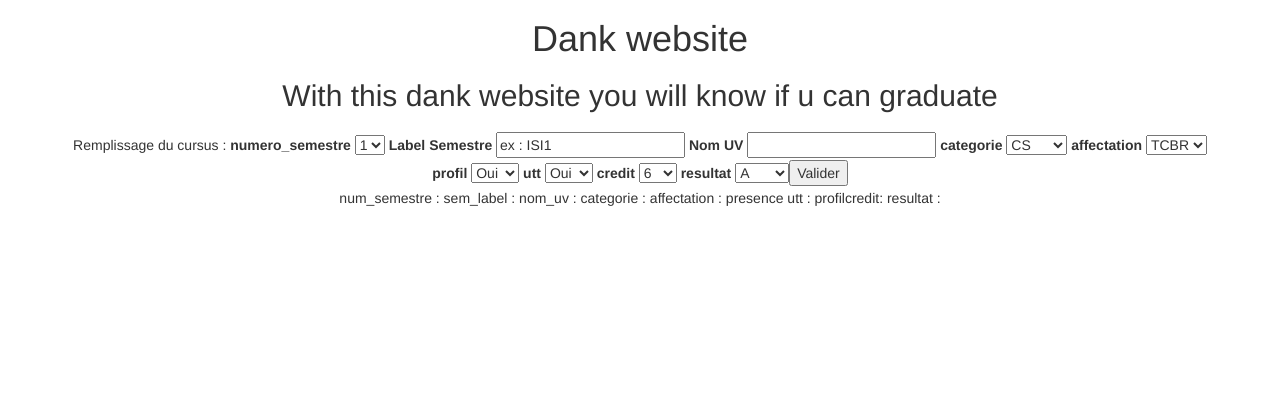
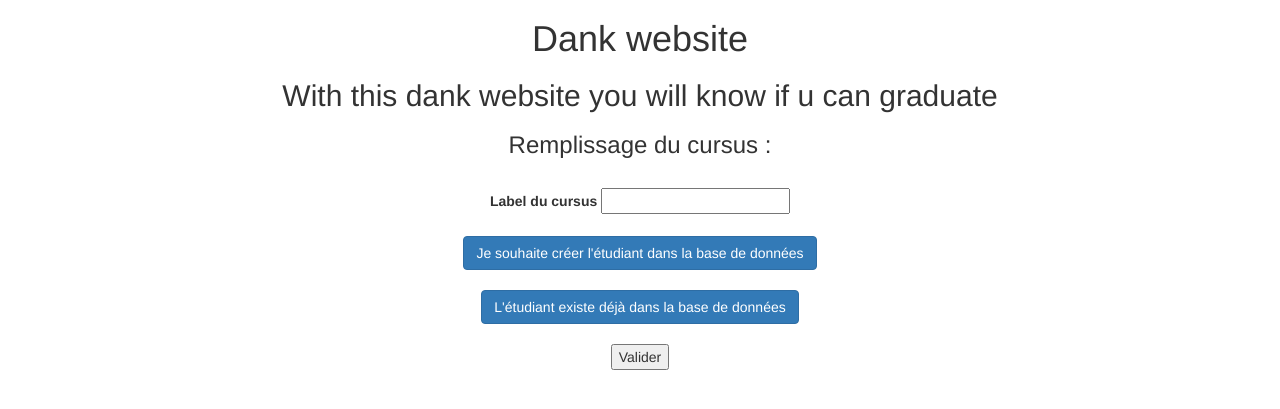
Before and after one commit to Kimjchi/DANK-GREEN-ONIONS, a PHP site: page /cursus.php in a window 1280 px wide. Shown: the part 51-460 px from the top of the page. Run offline with PHP 8.4, Linux system fonts and the light colour scheme; data that the repository does not hold is empty; some libraries are stand-ins or nearby versions.

Commit message:
Modification cursus, etudiant et ajout modification_cursus
Màj majeur aesthétique

```diff
--- a/cursus.php
+++ b/cursus.php
@@ -1,9 +1,4 @@
-<!DOCTYPE html>
-<html>
-<head>
-	<title></title>
-</head>
-<body>
+
 
 
 <!DOCTYPE html>
@@ -56,13 +51,11 @@
 
 <?php
 
-echo "Remplissage du cursus : " ;
+echo "<h3>Remplissage du cursus :</h3></br> " ;
 
 //function pour faire un form avec du texte
-function formtext($liste){
-foreach ($liste as $key) {
-	echo " <label>".$key."</label> <input type=text name='".$key."'>";
-}
+function formtext($label,$name,$value){
+	echo " <label>".$label."</label> <input type=text name='".$name."' value='".$value."'>";
 }
 //function pour faire la liste déroulante
 function formselect($liste,$nomselect){
@@ -75,72 +68,74 @@ echo "</select>";
 }
 
 
-$numero_semestre = array(1,2,3,4,5,6,7,8);
-formselect($numero_semestre,'numero_semestre');
-
-//form pour le label du semestre
-echo " <label>Label Semestre</label> <input type=text name='sem_label' value='ex : ISI1'>";
-
-
-//form pour le nom de l'uv
-echo " <label>Nom UV</label> <input type=text name='nom_uv'>";
 
 
 
-
-
-$categorie = array('CS','TM','EC','ME','CT','NPML','HP');
-formselect($categorie,'categorie');
-
-$affectation = array('TCBR','BR','FCBR');
-formselect($affectation,'affectation');
-
-$profil =array('Oui','Non');
-formselect($profil,'profil');
-
-$presence_utt = array('Oui','Non');
-formselect($presence_utt,'utt');
-
-$credit = array(6,4,0,30);
-formselect($credit,'credit');
-
-$resultat = array('A','B','C','D','E','F','ADM');
-formselect($resultat,'resultat');
+formtext("Label du cursus","label","");
 
 
 
 ?>
+</br>
+</br>
+<a class="btn btn-primary" href="index.php">Je souhaite créer l'étudiant dans la base de données</a>
+</br></br>
+<button class="btn btn-primary" type="button" data-target="#MonCollapse" data-toggle="collapse" aria-expanded="false" aria-controls="MonCollapse">L'étudiant existe déjà dans la base de données</button>
+
+<!-- le contenu masqué -->
+
+<section id="MonCollapse" class="collapse">
+<div><?php
+  formtext("Numéro de l'étudiant",'numero',"ex : 38135");
+  ?>
+  </div>
+</section>
+</br></br>
+
 <input type="submit" value="Valider">
 
 
 </form>
+</br>
 
 
 <?php
 
 $BDD = new PDO('mysql:host=localhost;dbname=projet lo07', 'root','', array(PDO::ATTR_ERRMODE => PDO::ERRMODE_EXCEPTION));
 
-if (isset($_POST['numero_semestre'], $_POST['sem_label'], $_POST['nom_uv'], $_POST['categorie'], $_POST['affectation'], $_POST['utt'], $_POST['profil'], $_POST['credit'], $_POST['resultat'])) {
+if (isset($_POST['label'], $_POST['numero'])){
+
+  //On créer le cursus
+  $requete1 = $BDD->prepare('INSERT INTO `cursus`(`label`, `numero`) VALUES (?,?)');
+  $requete1->execute(array($_POST['label'], $_POST['numero']));
+
+  // test pour savoir si les variables sont toutes présentes
+
+  //echo "num_semestre : " .$_POST['numero_semestre']. "sem_label : " .$_POST['sem_label']. "nom_uv : ".$_POST['nom_uv']. "categorie : ".$_POST['categorie']. "affectation : ".$_POST['affectation']. "presence utt : " .$_POST['utt']. "profil" .$_POST['profil']. "credit: " .$_POST['credit']. "resultat : " .$_POST['resultat'];
 
 
+  //$reponse1 = $BDD->query('SELECT * FROM appartient');
+  //while ($appartient = $reponse1->fetch())
+  //{
+  //echo '<p> Semestre n°' . $appartient['sem_seq'] . ' - ' . $appartient['sem_label'] . " UV: " . $appartient['sigle'] . " Affectation: ". $appartient['affectation'] . " - Présence à l\'utt " . $appartient['utt'] . "Profil: " .$_POST['profil']. " </p>";
 
-$requete = $BDD->prepare('INSERT INTO `appartient`(`sem_seq`, `sem_label`, `sigle`, `affectation`, `utt`, `profil`, `resultat`)  VALUES (?,?,?,?,?,?,?,)');
-$requete->execute(array($_POST['numero_semestre'], $_POST['sem_label'], $_POST['nom_uv'], $_POST['affectation'], $_POST['utt'], $_POST['profil'], $_POST['resultat']));
+  //}
+
+  $requete1->closeCursor();
 
 }
 
-// test pour savoir si les variables sont toutes présentes
+  $reponse = $BDD->query('SELECT * FROM `cursus`');
+  while ($cursus = $reponse->fetch())
+  {
+    echo "<form action='modification_cursus.php' method='POST'> ";
+    echo "<input type='hidden' name='idCursus' value=".$cursus['idCursus'].">";
+    echo "<input type='hidden' name='label' value=".$cursus['label'].">";
+    echo '<input class="btn btn-default" type="submit" value="Label du cursus : ' . $cursus['label'] . " - Numéro de l'étudiant :" . $cursus['numero'] .'">';
+    echo "</form>";
+  }
 
-echo "num_semestre : " .$_POST['numero_semestre']. "sem_label : " .$_POST['sem_label']. "nom_uv : ".$_POST['nom_uv']. "categorie : ".$_POST['categorie']. "affectation : ".$_POST['affectation']. "presence utt : " .$_POST['utt']. "profil" .$_POST['profil']. "credit: " .$_POST['credit']. "resultat : " .$_POST['resultat'];
-
-
-$reponse1 = $BDD->query('SELECT * FROM appartient');
-while ($appartient = $reponse1->fetch())
-{
-echo '<p> Semestre n°' . $appartient['sem_seq'] . ' - ' . $appartient['sem_label'] . " UV: " . $appartient['sigle'] . " Affectation: ". $appartient['affectation'] . " - Présence à l\'utt " . $appartient['utt'] . "Profil: " .$_POST['profil']. " </p>";
-
-}
-$reponse1->closeCursor(); // Termine le traitement de la requête
+  $reponse->closeCursor(); // Termine le traitement de la requête
 
 
 
@@ -163,7 +158,3 @@ $reponse1->closeCursor(); // Termine le traitement de la requête
 </div><!-- /.container -->
 </body>
 </html>
-
-
-</body>
-</html>
--- a/etudiants.php
+++ b/etudiants.php
@@ -52,7 +52,7 @@ if (isset($_POST['numero'], $_POST['nom'], $_POST['prenom'], $_POST['admission']
 
 $requete = $BDD->prepare('INSERT INTO `etudiant`(`numero`, `nom`, `prenom`, `admission`, `filiere`) VALUES (?,?,?,?,?)');
 $requete->execute(array($_POST['numero'], $_POST['nom'], $_POST['prenom'], $_POST['admission'], $_POST['filiere']));
-
+$requete->closeCursor();
 }
 
 
```
Also changed, not shown: modification_cursus.php (added, +189 -0 lines).
